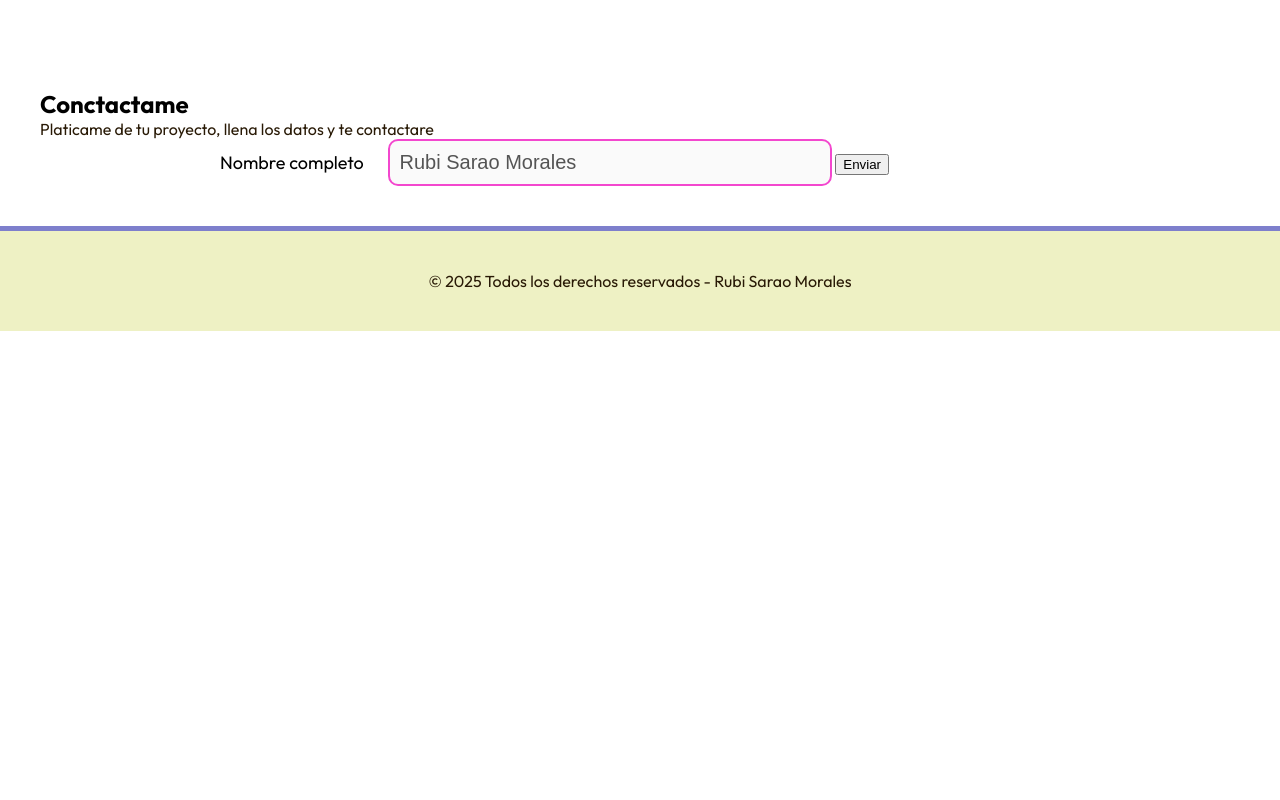
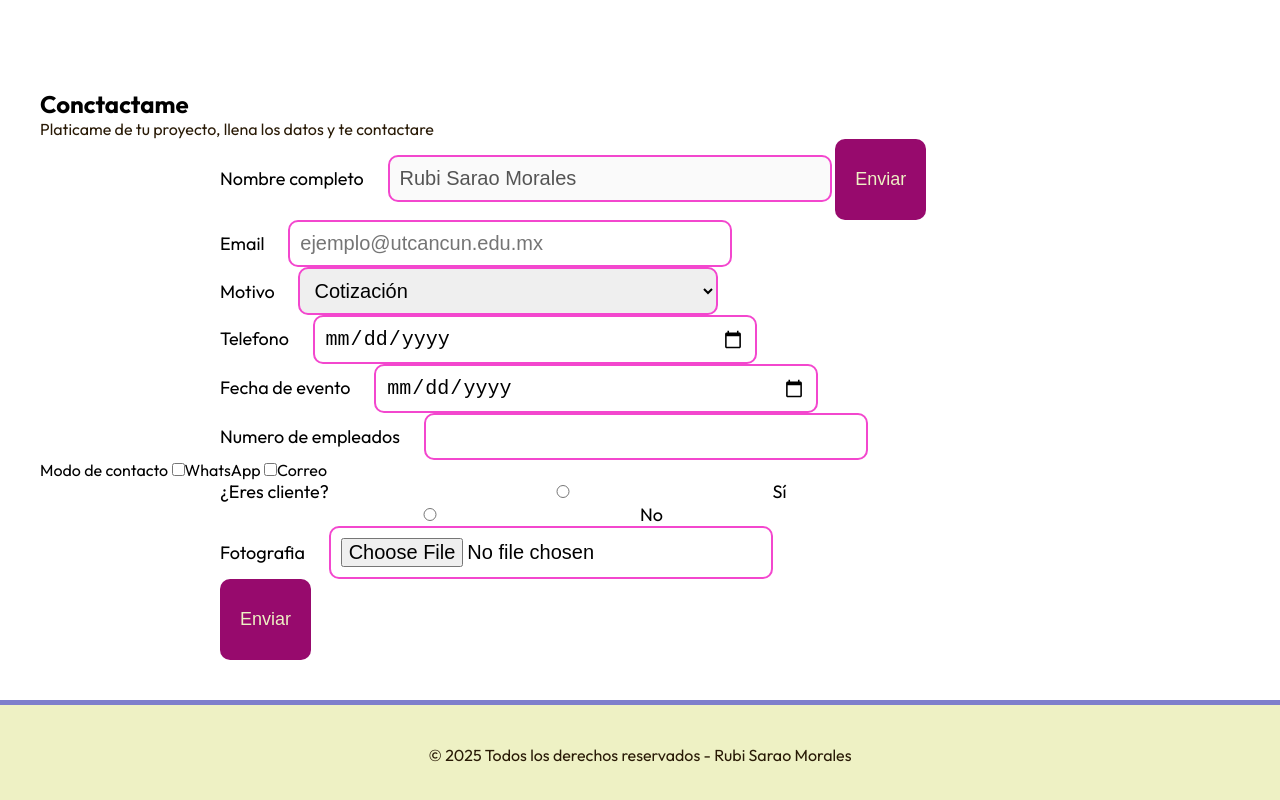
Before and after one commit to rubist7/portafolio-rsarao, a plain HTML site: page index.html in a window 1280 px wide. Shown: the part 1800-2600 px from the top of the page. Before the commit the page ends 2131 px from the top, so only its background shows below. Drawn offline with Linux system fonts and the light colour scheme; a web font is replaced by a local one.

Commit message:
penultimo commit

```diff
--- a/css/main.css
+++ b/css/main.css
@@ -33,7 +33,7 @@
       }
 
       .bi{
-        color: #38085b;
+        color: #6c4a84;
       }
 
       #menu-principal {
@@ -48,7 +48,7 @@
 
       #menu-principal a{
         text-decoration: none;
-        color: #9710e0;
+        color: #570783;
         font-size: 25px;
         font-weight: bolder;
         padding: 8px;
@@ -150,13 +150,22 @@
       .campos label{
         padding-right: 20px;
       }
-      .campos input{
+      .campos input, select{
         padding: 10px;
         border: solid 2px #f347ce;
         width: 50%;
         font-size: 20px;
         border-radius: 10px;
       }
+      .campos button {
+        background-color: #970a6d;
+        color: #eef1c4;
+        border: none;
+        font-size: 18px;
+        padding: 30px 20px;
+        border-radius: 10px;
+      }
+
       footer{
         overflow: hidden;
         padding: 40px 0;
--- a/index.html
+++ b/index.html
@@ -122,6 +122,47 @@
                     <input type="text" value="Rubi Sarao Morales" name="" placeholder="Nombre completo" disabled>
                     <button>Enviar</button>
                 </div>
+                <div class="campos">
+                    <label>Email</label>
+                    <input type="email" name="correo_electronico" placeholder="ejemplo@utcancun.edu.mx">
+                </div>
+                <div class="campos">
+                    <label>Motivo</label>
+                    <select>
+                        <option value="1">Contacto</option>
+                        <option selected>Cotización</option>
+                        <option>Otro</option>
+                    </select>
+                </div>
+                <div class="campos">
+                    <label>Telefono</label>
+                    <input type="date" />
+                </div>
+                <div class="campos">
+                    <label>Fecha de evento</label>
+                    <input type="date" />
+                </div>
+                <div class="campos">
+                    <label>Numero de empleados</label>
+                    <input type="number" />
+                </div>
+                <div class="campo">
+                    <label>Modo de contacto</label>
+                    <input type="checkbox" class="opciones" name="modalidad"><span>WhatsApp</span>
+                    <input type="checkbox" class="opciones" name="modalidad"><span>Correo</span>
+                </div>
+                <div class="campos">
+                    <label>¿Eres cliente?</label>
+                    <input type="radio" name="es_cliente" /><span>Sí</span>
+                    <input type="radio" name="es_cliente" /><span>No</span>
+                </div>
+                <div class="campos">
+                    <label>Fotografia</label>
+                    <input type="file" />
+                </div>
+                <div class="campos">
+                    <button type="submit">Enviar</button>
+                </div>
             </form>
         </section>
     </main>
```
